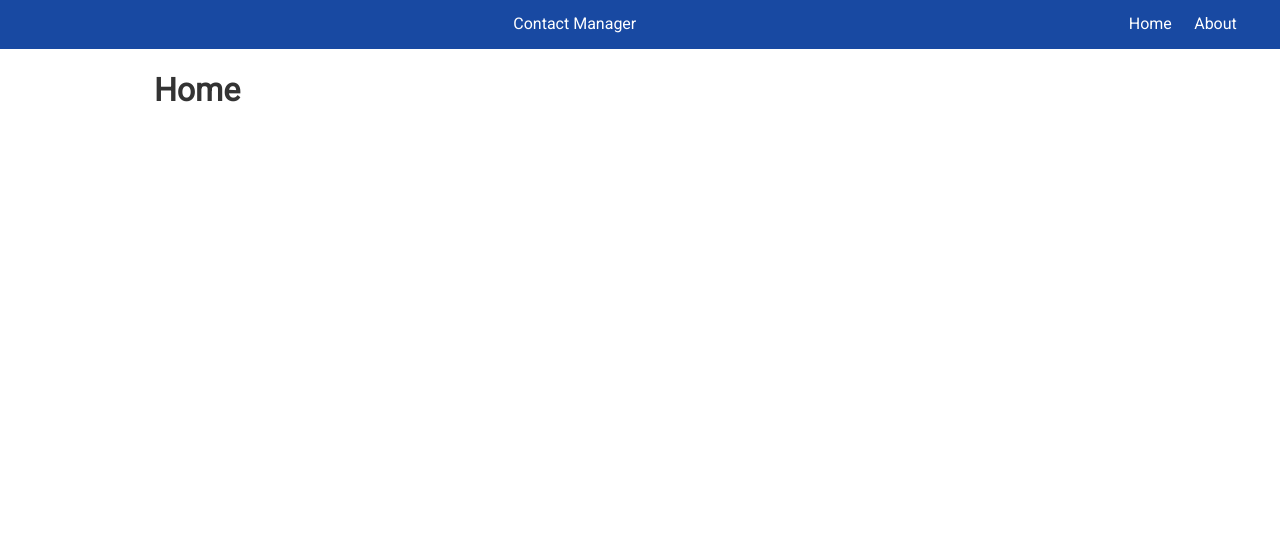
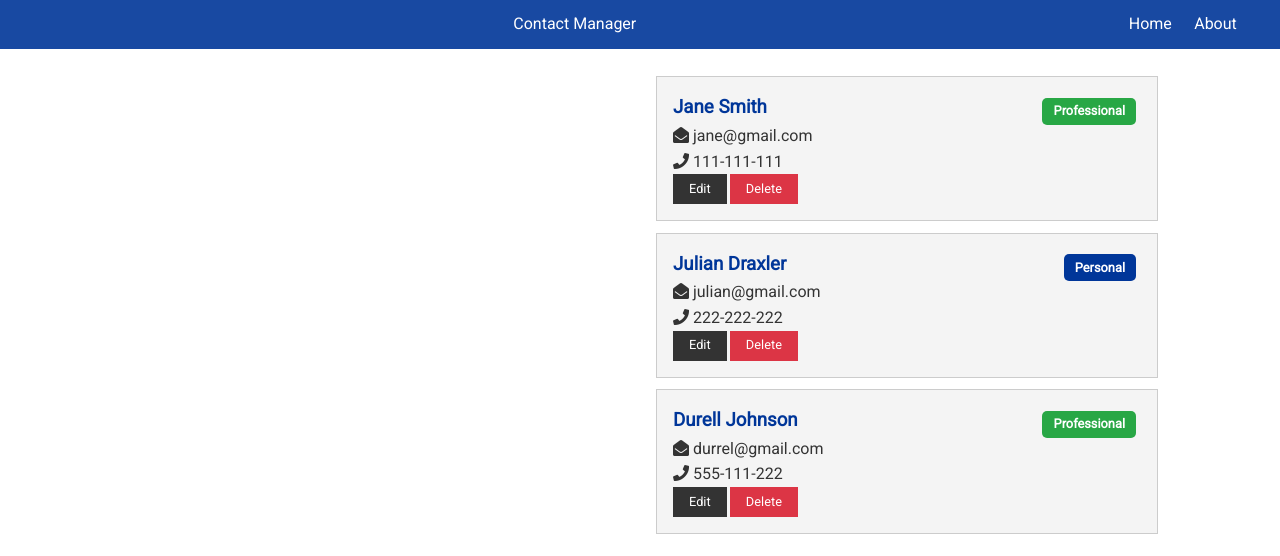
Before and after one commit to kdenno/ContactManager, a React (Create React App) app in the folder client/: page / in a window 1280 px wide. Shown: the top 556 px of the page. Built offline with nearby package versions, Linux system fonts and the light colour scheme; some icons are missing.

Commit message:
create contacts context

```diff
--- a/client/src/App.js
+++ b/client/src/App.js
@@ -3,10 +3,12 @@ import { BrowserRouter as Router, Switch, Route } from "react-router-dom";
 import Home from "./pages/Home";
 import About from "./pages/About";
 import "./App.css";
-import Nav from "./layout/Navbar";
+import Nav from "./components/layout/Navbar";
+import ContactState from "./context/contact/contactState";
 
 const App = () => {
   return (
+    <ContactState>
       <Router>
         <Fragment className="App">
           <Nav title="Contact Manager" icon="fa fac" />
@@ -18,6 +20,7 @@ const App = () => {
           </div>
         </Fragment>
       </Router>
+    </ContactState>
   );
 };
 
--- /dev/null
+++ b/client/src/components/contacts/ContactItem.js
@@ -0,0 +1,41 @@
+import React from "react";
+
+function ContactItem({ contact }) {
+  const { id, name, phone, email, type } = contact;
+  return (
+    <div className="card bg-light">
+      <h3 className="text-primary text-left">
+        {name}{" "}
+        <span
+          style={{ float: "right" }}
+          className={
+            "badge " +
+            (type === "professional" ? "badge-success" : "badge-primary")
+          }
+        >
+          {type.charAt(0).toUpperCase() + type.slice(1)}
+        </span>
+      </h3>
+      <ul>
+        {email && (
+          <li>
+            <i className="fas fa-envelope-open"></i> {' '}
+            {email}
+          </li>
+        )}
+        {phone && (
+          <li>
+            <i className="fas fa-phone"></i>  {' '}
+            {phone}
+          </li>
+        )}
+      </ul>
+      <p>
+        <button className="btn btn-dark btn-sm">Edit</button>
+        <button className="btn btn-danger btn-sm">Delete</button>
+      </p>
+    </div>
+  );
+}
+
+export default ContactItem;
--- /dev/null
+++ b/client/src/components/contacts/Contacts.js
@@ -0,0 +1,17 @@
+import React, { useContext} from "react";
+import ContactsContext from "../../context/contact/contactContext";
+import ContactItem from "./ContactItem";
+
+function Contacts() {
+  const contactscontext = useContext(ContactsContext);
+  const {
+    contacts
+  } = contactscontext;
+  return (
+    <div>
+      {contacts.map((contact) => ( <ContactItem contact={contact} key={contact.id} /> ))}
+    </div>
+  );
+}
+
+export default Contacts;
--- /dev/null
+++ b/client/src/context/ActionTypes.js
@@ -0,0 +1,9 @@
+export const ADD_CONTACT = "ADD_CONTACT";
+export const DELETE_CONTACT = "DELETE_CONTACT";
+export const SET_CURRENT = "SET_CURRENT";
+export const CLEAR_CURRENT = "CLEAR_CURRENT";
+export const UPDATE_CONTACT = "UPADTE_CONTACT";
+export const FILTER_CONTACTS = "FILTER_CONTACTS";
+export const CLEAR_FILTER = "CLEAR_FILTER";
+export const SET_ALERT = "SET_ALERT";
+export const REMOVE_ALERT = "REMOVE_ALERT";
--- /dev/null
+++ b/client/src/context/contact/contactContext.js
@@ -0,0 +1,4 @@
+import { createContext } from "react";
+
+const contactContext = createContext();
+export default contactContext;
--- /dev/null
+++ b/client/src/context/contact/contactReducer.js
@@ -0,0 +1,24 @@
+import {
+  CLEAR_CURRENT,
+  SET_ALERT,
+  SET_CURRENT,
+  ADD_CONTACT,
+  DELETE_CONTACT,
+  UPDATE_CONTACT,
+  FILTER_CONTACTS,
+  REMOVE_ALERT,
+  CLEAR_FILTER,
+} from "../ActionTypes";
+
+const contactReducer = (state, action) => {
+  switch (action.type) {
+    case ADD_CONTACT:
+      return {
+        ...state
+      };
+    default:
+      return state;
+  }
+};
+
+export default contactReducer;
--- /dev/null
+++ b/client/src/context/contact/contactState.js
@@ -0,0 +1,72 @@
+import React, { useReducer } from "react";
+import contactReducer from "./contactReducer";
+import ContactContext from "./contactContext";
+import {
+  CLEAR_CURRENT,
+  SET_ALERT,
+  SET_CURRENT,
+  ADD_CONTACT,
+  DELETE_CONTACT,
+  UPDATE_CONTACT,
+  FILTER_CONTACTS,
+  REMOVE_ALERT,
+  CLEAR_FILTER,
+} from "../ActionTypes";
+
+const ContactState = (props) => {
+  const initialState = {
+    contacts: [
+      {
+        id: 1,
+        name: "Jane Smith",
+        phone: "111-111-111",
+        email: "jane@gmail.com",
+        type: "professional",
+      },
+      {
+        id: 2,
+        name: "Julian Draxler",
+        phone: "222-222-222",
+        email: "julian@gmail.com",
+        type: "personal",
+      },
+      {
+        id: 3,
+        name: "Durell Johnson",
+        phone: "555-111-222",
+        email: "durrel@gmail.com",
+        type: "professional",
+      },
+    ],
+  };
+  const [state, dispatch] = useReducer(contactReducer, initialState);
+  // create contact
+  const createContact = () => {
+    const payload = {
+      id: 6,
+      name: "Eric Wampande",
+      phone: "111-111-111",
+      email: "eric@gmail.com",
+      type: "professional",
+    };
+    dispatch({ type: ADD_CONTACT, payload });
+  };
+  // delete contact
+  // set current contact
+  // clear current contact
+  // update contact
+  // filter contact
+  // clear filter
+
+  return (
+    <ContactContext.Provider
+      value={{
+        contacts: state.contacts,
+
+      }}
+    >
+      {props.children}
+    </ContactContext.Provider>
+  );
+};
+export default ContactState;
--- a/client/src/pages/Home.js
+++ b/client/src/pages/Home.js
@@ -1,9 +1,13 @@
 import React from "react";
+import Contacts from "../components/contacts/Contacts";
 
 const Home = () => {
   return (
-    <div className="container">
-      <h1>Home</h1>
+    <div className="grid-2">
+      <div></div>
+      <div>
+        <Contacts />
+      </div>
     </div>
   );
 };
```
Also changed, not shown: client/src/components/layout/Navbar.js (renamed from client/src/layout/Navbar.js). Lines whose indentation alone changed are shown as unchanged.
